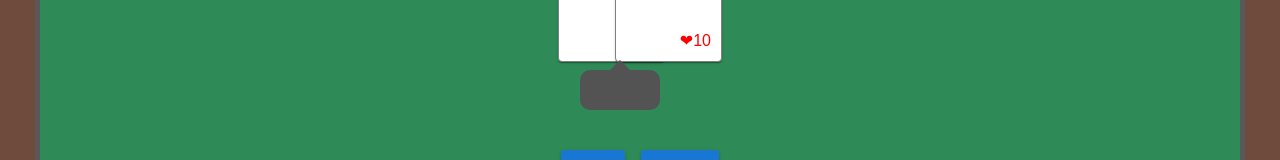
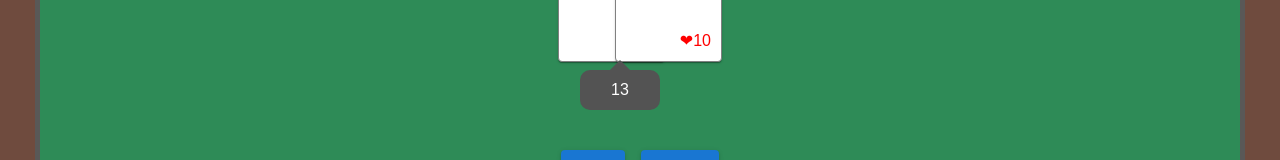
Before and after one commit to takayama-tomoaki/BlackJack, a React (Create React App) app: page / in a window 1280 px wide. Both pictures are taken after a click on the button "START". Shown: the part 410-570 px from the top of the page. Built offline with nearby package versions, Linux system fonts and the light colour scheme; the HTML template or start-up script is replaced by a standard one.

Commit message:
feat: #32 ハンドのスコアを表示する④

```diff
--- a/src/components/PlayArea.js
+++ b/src/components/PlayArea.js
@@ -62,7 +62,9 @@ export default function PlayArea(props) {
           </Grid>
           <Box className={classes.winOrLoseContainer}>{getPlayersChip()}</Box>
         </Grid>
-        <Box className="arrow_box_common arrow_box_player">{/* Task 4 */}</Box>
+        <Box className="arrow_box_common arrow_box_player">
+          {props.playersHand.length >= 2 && BJUtils.getScoreForDisplay(props.playersHand)}
+        </Box>
       </Grid>
     </Box>
   );
```
